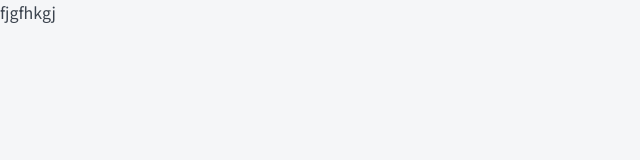
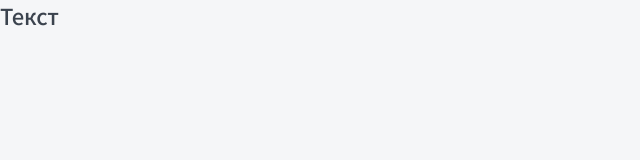
Before and after one commit to sviatlana-vilchynskaya/top-app-demo, a Next.js app: page / in a window 1280 px wide. Shown: the top 160 px of the page, without its empty margins (0-640 px from the left). Built offline with nearby package versions, Linux system fonts and the light colour scheme.

Commit message:
Htag component

```diff
--- /dev/null
+++ b/components/Htag/Htag.module.css
@@ -0,0 +1,20 @@
+.h1 {
+  font-weight: 500;
+  font-size: 26px;
+  line-height: 35px;
+  margin: 0;
+}
+
+.h2 {
+  font-weight: 500;
+  font-size: 22px;
+  line-height: 30px;
+  margin: 0;
+}
+
+.h3 {
+  font-weight: 600;
+  font-size: 20px;
+  line-height: 27px;
+  margin: 0;
+}
--- /dev/null
+++ b/components/Htag/Htag.props.ts
@@ -0,0 +1,6 @@
+import { ReactNode } from 'react';
+
+export interface HtagProps {
+  tag: 'h1' | 'h2' | 'h3';
+  children: ReactNode;
+}
--- /dev/null
+++ b/components/Htag/Htag.tsx
@@ -0,0 +1,15 @@
+import { HtagProps } from './Htag.props';
+import styles from './Htag.module.css';
+
+export const Htag = ({ tag, children }: HtagProps): JSX.Element => {
+  switch (tag) {
+    case 'h1':
+      return <h1 className={styles.h1}>{children}</h1>;
+    case 'h2':
+      return <h2 className={styles.h2}>{children}</h2>;
+    case 'h3':
+      return <h3 className={styles.h3}>{children}</h3>;
+    default:
+      return <></>;
+  }
+};
--- /dev/null
+++ b/components/index.ts
@@ -0,0 +1 @@
+export * from './Htag/Htag';
--- a/pages/index.tsx
+++ b/pages/index.tsx
@@ -1,3 +1,10 @@
+import React from 'react';
+import { Htag } from '../components';
+
 export default function Home(): JSX.Element {
-  return <div>fjgfhkgj</div>;
+  return (
+    <>
+      <Htag tag="h2">Текст</Htag>
+    </>
+  );
 }
```
